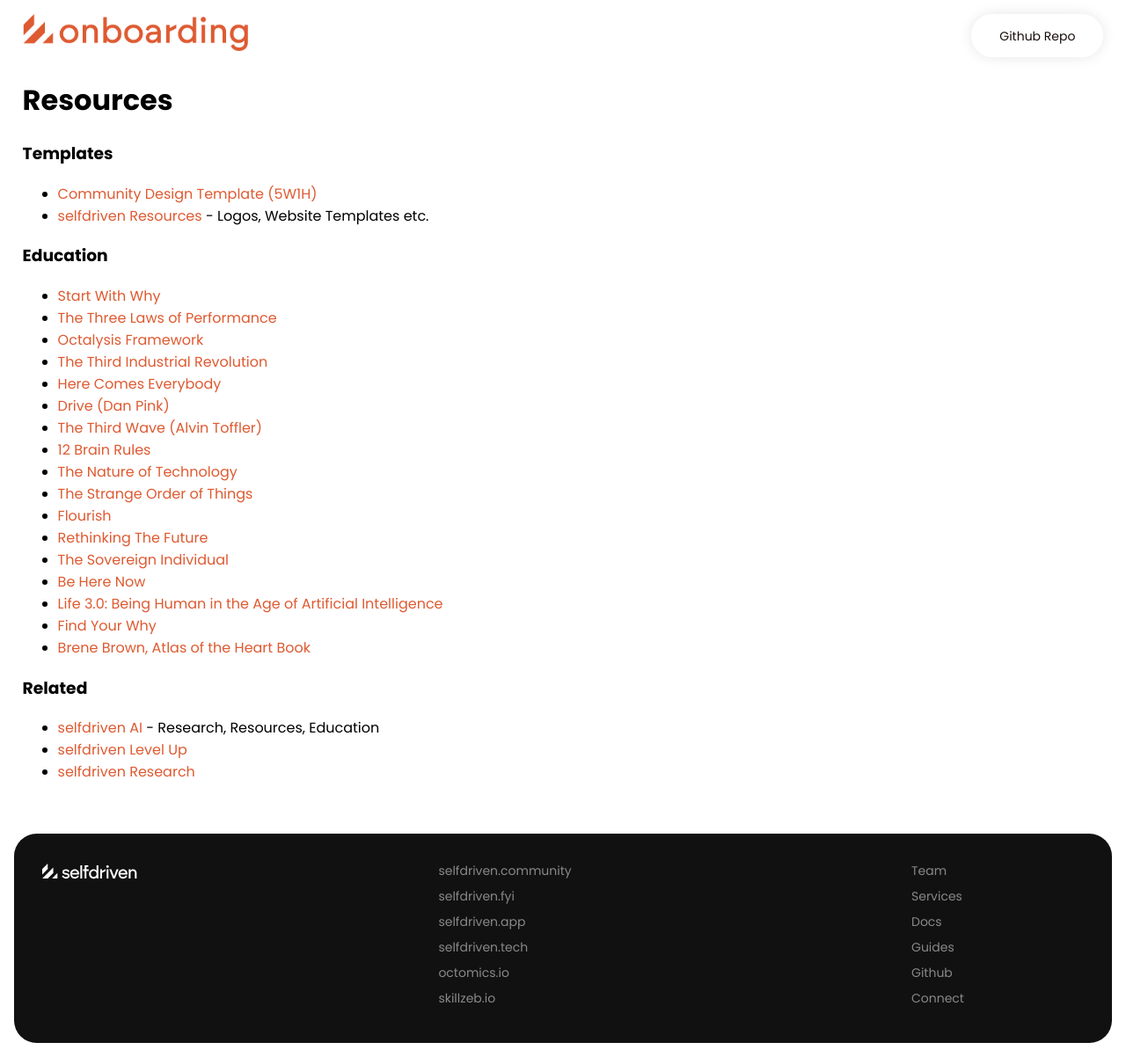
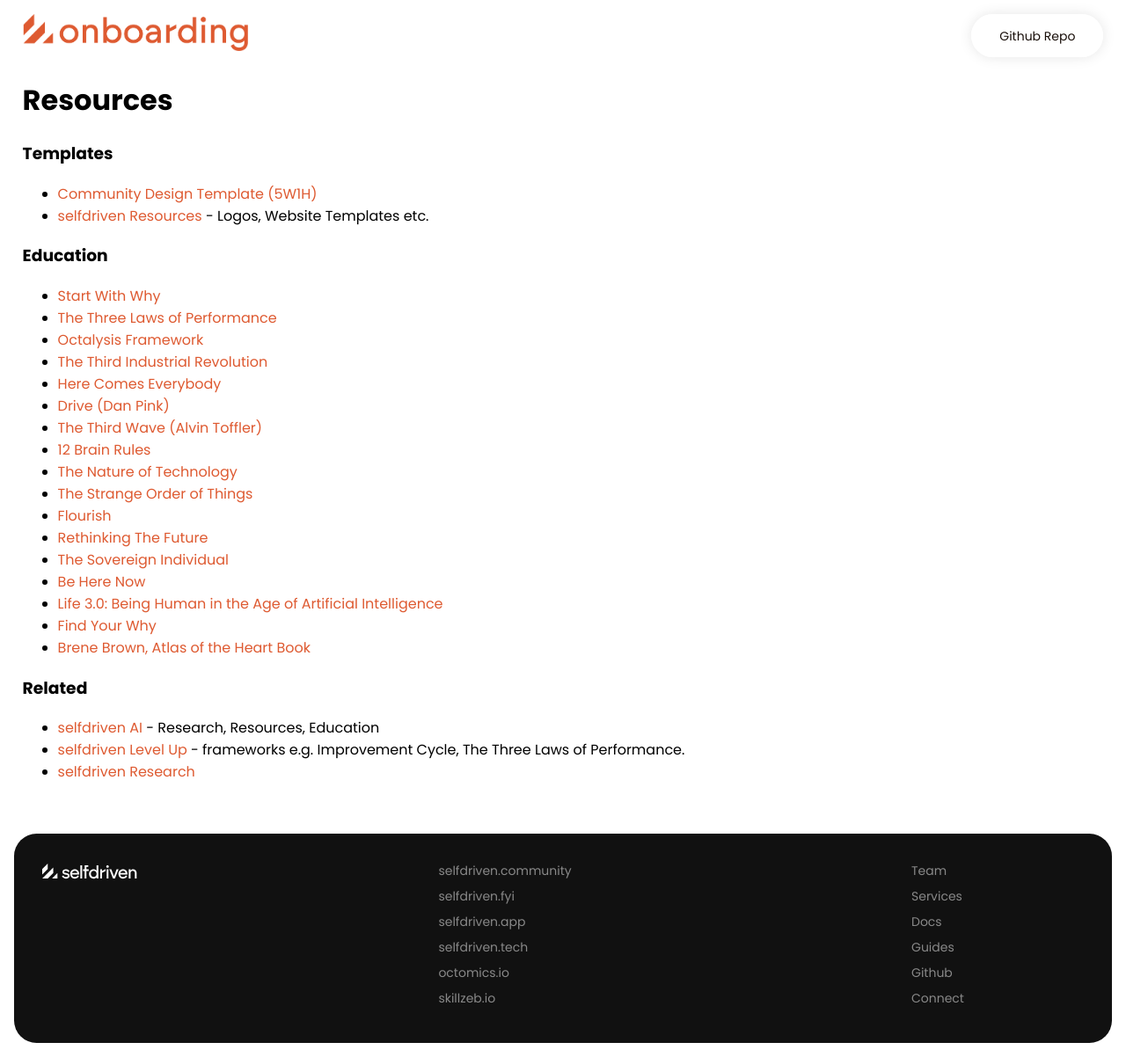
Before and after one commit to selfdriven-engagement/selfdriven-actuate, a Jekyll site: the page built from docs/pages/resources.md, in a window 1280 px wide. Shown: the whole page at 88% size. Built offline with Jekyll 4.4.1, drawn with Linux system fonts in a browser that asks for light colours.

Commit message:
Update resources.md

```diff
--- a/docs/pages/resources.md
+++ b/docs/pages/resources.md
@@ -32,5 +32,5 @@ permalink: /resources/
 
 ### Related
 - [selfdriven AI](https://selfdriven.ai) - Research, Resources, Education
-- [selfdriven Level Up](https://selfdriven.fyi/levelup)
+- [selfdriven Level Up](https://selfdriven.fyi/levelup) - frameworks e.g. Improvement Cycle, The Three Laws of Performance.
 - [selfdriven Research](https://selfdriven.fyi/research)
```
